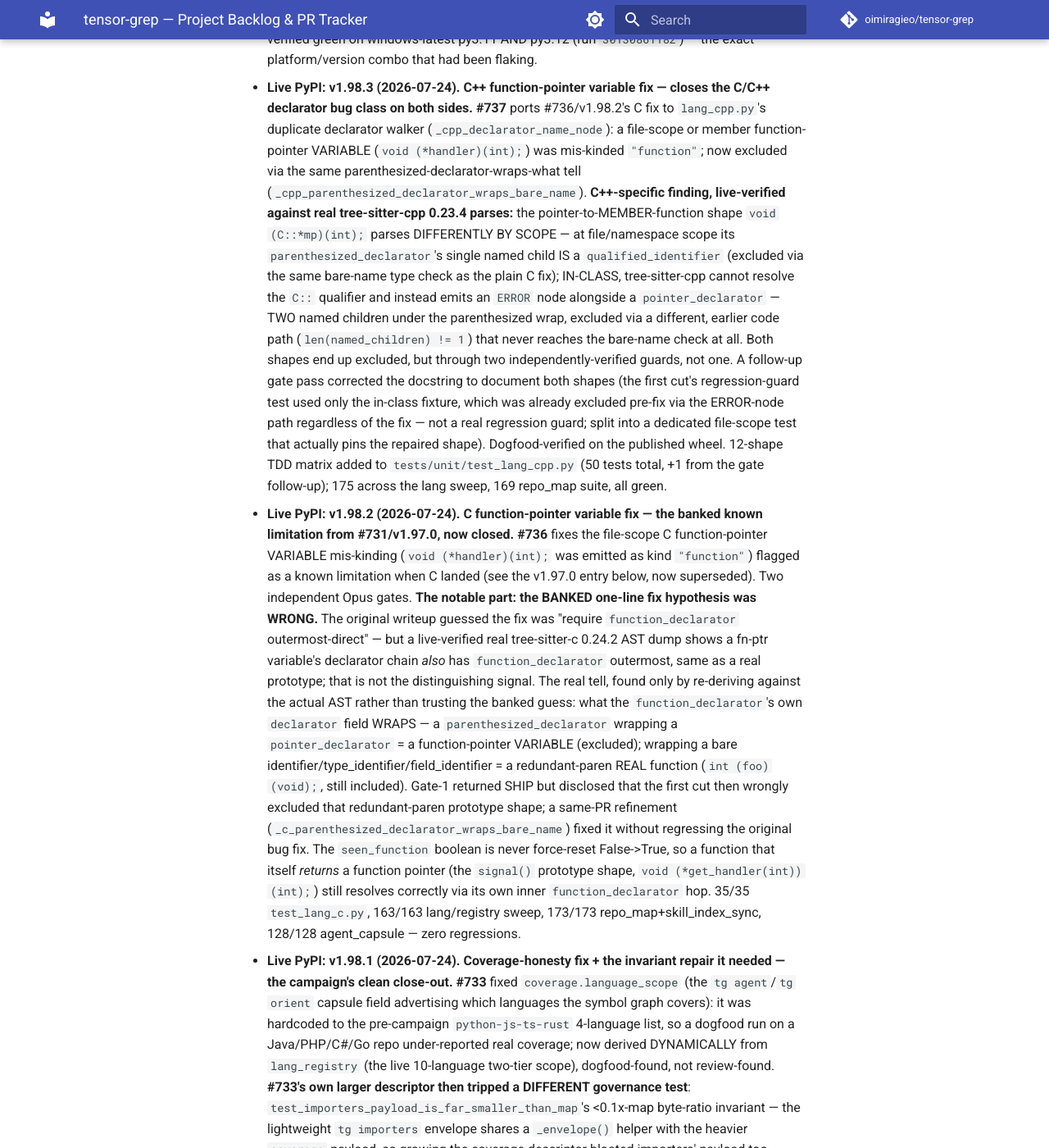
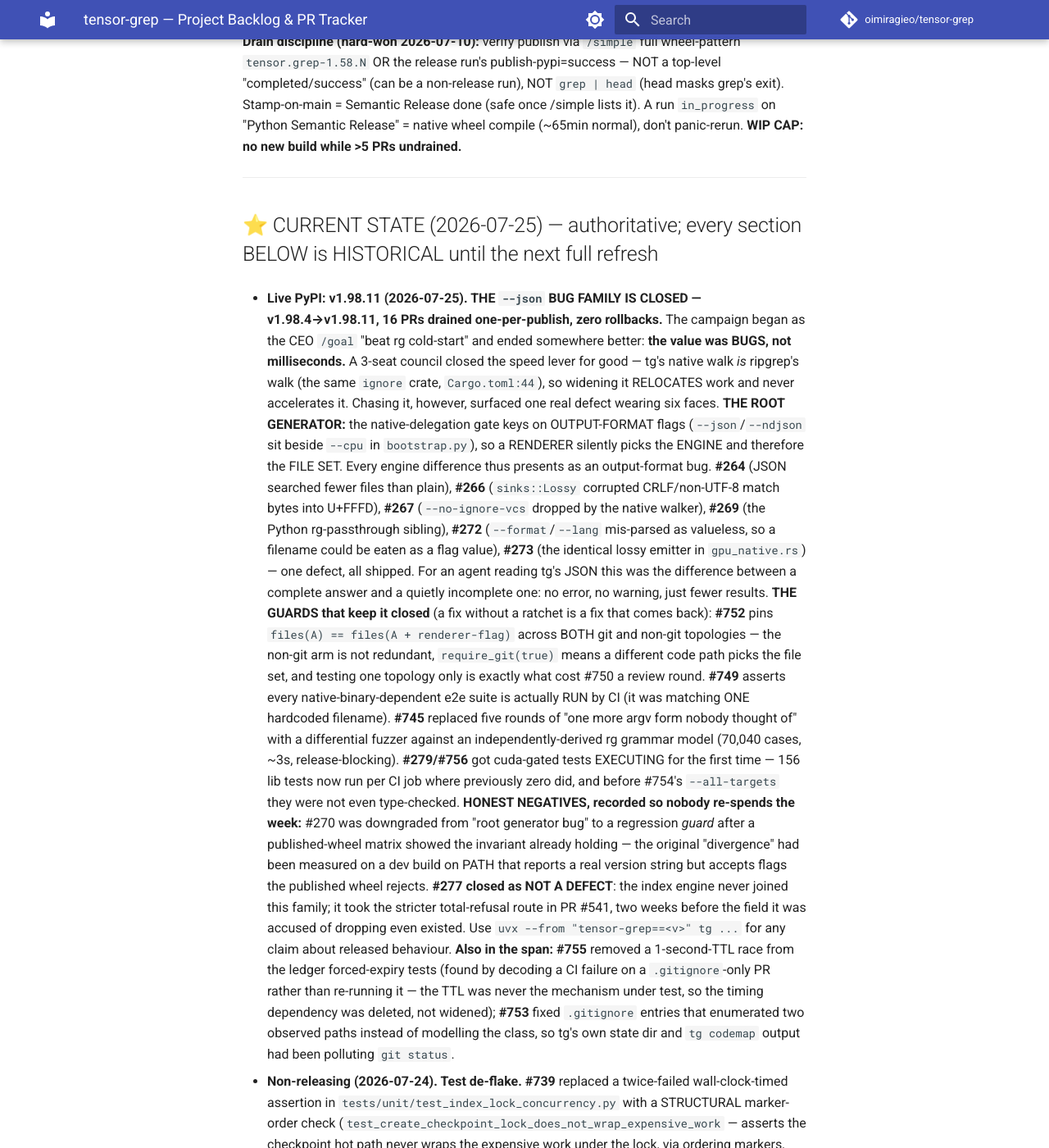
Before and after one commit to oimiragieo/tensor-grep, an MkDocs documentation site: the page built from docs/BACKLOG.md, in a window 1280 px wide and 1400 px high, scrolled down 9127 px. Shown: the whole window at 82% size. Built offline with MkDocs 1.6.1 and Material for MkDocs 9.7.7, drawn with Linux system fonts in a browser that asks for light colours; comment, search, counter and statistics services are not loaded; some of the changed text lies outside the part shown.

Commit message:
docs(backlog): reconcile v1.98.3 -> v1.98.11 (the --json bug family, closed) (#758)
The ledger was anchored at v1.98.3 while live was v1.98.11 -- 8 releases and 16
merged PRs of drift.

Headline for the span: the campaign started as the CEO /goal "beat rg cold-start"
and ended somewhere better. A 3-seat council closed the speed lever for good --
tg's native walk IS ripgrep's walk (same `ignore` crate, Cargo.toml:44), so widening
it RELOCATES work and never accelerates it. Chasing it surfaced one real defect
wearing six faces.

THE ROOT GENERATOR: the native-delegation gate keys on OUTPUT-FORMAT flags, so a
RENDERER silently picks the ENGINE and therefore the FILE SET. #264 (JSON searched
fewer files), #266 (lossy emitter corrupting CRLF/non-UTF-8 into U+FFFD), #267
(--no-ignore-vcs dropped natively), #269 (the Python passthrough sibling), #272
(--format/--lang mis-parsed, so a filename could be eaten as a flag value), #273
(the same lossy emitter in gpu_native.rs) -- one defect, all shipped. For an agent
reading tg's JSON this was a complete answer versus a quietly incomplete one.

THE RATCHETS, because a fix without one comes back: #752 pins
files(A) == files(A + renderer-flag) in BOTH git and non-git topologies; #749 asserts
CI actually RUNS every native-binary-dependent e2e suite; #745 replaced five rounds of
"one more argv form" with a differential fuzzer against an independent rg grammar
model. #279/#756 got cuda-gated tests EXECUTING for the first time -- 156 per job.

The negatives are recorded too, deliberately: #270 downgraded from bug to guard after
a published-wheel matrix showed the invariant already held (the original divergence was
measured on a dev build on PATH), and #277 closed as NOT A DEFECT -- the index engine
never joined this family, having taken the stricter total-refusal route in #541 two
weeks before the field it was accused of dropping existed. Both are in the ledger so
nobody re-spends the week.

Verified: `ruff format --check --preview` clean; `test_public_docs_governance.py`
43 passed (it substring-pins this file's prose, so a reconcile can break it).

Co-authored-by: Claude Opus 5 <noreply@anthropic.com>

```diff
--- a/docs/BACKLOG.md
+++ b/docs/BACKLOG.md
@@ -3,7 +3,17 @@
 > **Canonical prioritized work list.** Kept in sync with the CLI task store (`TaskUpdate`) and
 > GitHub (`gh pr list` is the source of truth for PRs). **CEO status** = summarize SHIPPING + P0/P1.
 > Update whenever a PR opens/merges or the queue changes. Task-store IDs (`#NNN`) cross-referenced.
-> Last refreshed 2026-07-24 (post-v1.98.3 — reconciling #735's v1.98.1 baseline forward four items:
+> Last refreshed 2026-07-25 (post-**v1.98.11** — reconciling the v1.98.3 baseline forward across 8
+> releases and 16 merged PRs. Headline: **the `--json` bug family is CLOSED** (#264/#266/#267/#269/
+> #272/#273 were ONE defect — a renderer flag silently choosing the ENGINE and thus the FILE SET),
+> with three ratchets so it stays closed: #752 the renderer/file-set invariant in both git and
+> non-git topologies, #749 CI-actually-runs-the-native-e2e-suites, #745 an rg-grammar differential
+> fuzzer. #279/#756 got cuda-gated tests EXECUTING (156/job) for the first time. The CEO `/goal`
+> "beat rg cold-start" is closed as an honest NEGATIVE — tg's native walk IS rg's walk, same `ignore`
+> crate, so widening relocates rather than accelerates; the value was BUGS, not milliseconds. Two
+> non-defects retired on their merits: #270 downgraded to a guard, #277 closed outright. Full
+> receipts in CURRENT STATE below. PR queue at reconcile time: #757 (draft, gated).
+> Prior refresh 2026-07-24 (post-v1.98.3 — reconciling #735's v1.98.1 baseline forward four items:
 > **#736** (C file-scope function-pointer VARIABLE, e.g. `void (*handler)(int);`, was mis-kinded
 > `"function"`, now excluded — v1.98.2, two independent Opus gates; the banked one-line fix hypothesis
 > "require `function_declarator` outermost" was WRONG, since a fn-ptr variable has it outermost too —
@@ -265,7 +275,44 @@ wheel compile (~65min normal), don't panic-rerun. **WIP CAP: no new build while
 
 ---
 
-## ⭐ CURRENT STATE (2026-07-24) — authoritative; every section BELOW is HISTORICAL until the next full refresh
+## ⭐ CURRENT STATE (2026-07-25) — authoritative; every section BELOW is HISTORICAL until the next full refresh
+
+- **Live PyPI: v1.98.11 (2026-07-25). THE `--json` BUG FAMILY IS CLOSED — v1.98.4→v1.98.11, 16 PRs
+  drained one-per-publish, zero rollbacks.** The campaign began as the CEO `/goal` "beat rg
+  cold-start" and ended somewhere better: **the value was BUGS, not milliseconds.** A 3-seat council
+  closed the speed lever for good — tg's native walk *is* ripgrep's walk (the same `ignore` crate,
+  `Cargo.toml:44`), so widening it RELOCATES work and never accelerates it. Chasing it, however,
+  surfaced one real defect wearing six faces.
+  **THE ROOT GENERATOR:** the native-delegation gate keys on OUTPUT-FORMAT flags (`--json`/`--ndjson`
+  sit beside `--cpu` in `bootstrap.py`), so a RENDERER silently picks the ENGINE and therefore the
+  FILE SET. Every engine difference thus presents as an output-format bug. **#264** (JSON searched
+  fewer files than plain), **#266** (`sinks::Lossy` corrupted CRLF/non-UTF-8 match bytes into U+FFFD),
+  **#267** (`--no-ignore-vcs` dropped by the native walker), **#269** (the Python rg-passthrough
+  sibling), **#272** (`--format`/`--lang` mis-parsed as valueless, so a filename could be eaten as a
+  flag value), **#273** (the identical lossy emitter in `gpu_native.rs`) — one defect, all shipped.
+  For an agent reading tg's JSON this was the difference between a complete answer and a quietly
+  incomplete one: no error, no warning, just fewer results.
+  **THE GUARDS that keep it closed** (a fix without a ratchet is a fix that comes back):
+  **#752** pins `files(A) == files(A + renderer-flag)` across BOTH git and non-git topologies — the
+  non-git arm is not redundant, `require_git(true)` means a different code path picks the file set,
+  and testing one topology only is exactly what cost #750 a review round. **#749** asserts every
+  native-binary-dependent e2e suite is actually RUN by CI (it was matching ONE hardcoded filename).
+  **#745** replaced five rounds of "one more argv form nobody thought of" with a differential fuzzer
+  against an independently-derived rg grammar model (70,040 cases, ~3s, release-blocking).
+  **#279/#756** got cuda-gated tests EXECUTING for the first time — 156 lib tests now run per CI job
+  where previously zero did, and before #754's `--all-targets` they were not even type-checked.
+  **HONEST NEGATIVES, recorded so nobody re-spends the week:** #270 was downgraded from "root
+  generator bug" to a regression *guard* after a published-wheel matrix showed the invariant already
+  holding — the original "divergence" had been measured on a dev build on PATH that reports a real
+  version string but accepts flags the published wheel rejects. **#277 closed as NOT A DEFECT**: the
+  index engine never joined this family; it took the stricter total-refusal route in PR #541, two
+  weeks before the field it was accused of dropping even existed. Use
+  `uvx --from "tensor-grep==<v>" tg ...` for any claim about released behaviour.
+  **Also in the span:** **#755** removed a 1-second-TTL race from the ledger forced-expiry tests
+  (found by decoding a CI failure on a `.gitignore`-only PR rather than re-running it — the TTL was
+  never the mechanism under test, so the timing dependency was deleted, not widened); **#753** fixed
+  `.gitignore` entries that enumerated two observed paths instead of modelling the class, so tg's own
+  state dir and `tg codemap` output had been polluting `git status`.
 
 - **Non-releasing (2026-07-24). Test de-flake.** **#739** replaced a twice-failed wall-clock-timed
   assertion in `tests/unit/test_index_lock_concurrency.py` with a STRUCTURAL marker-order check
```
